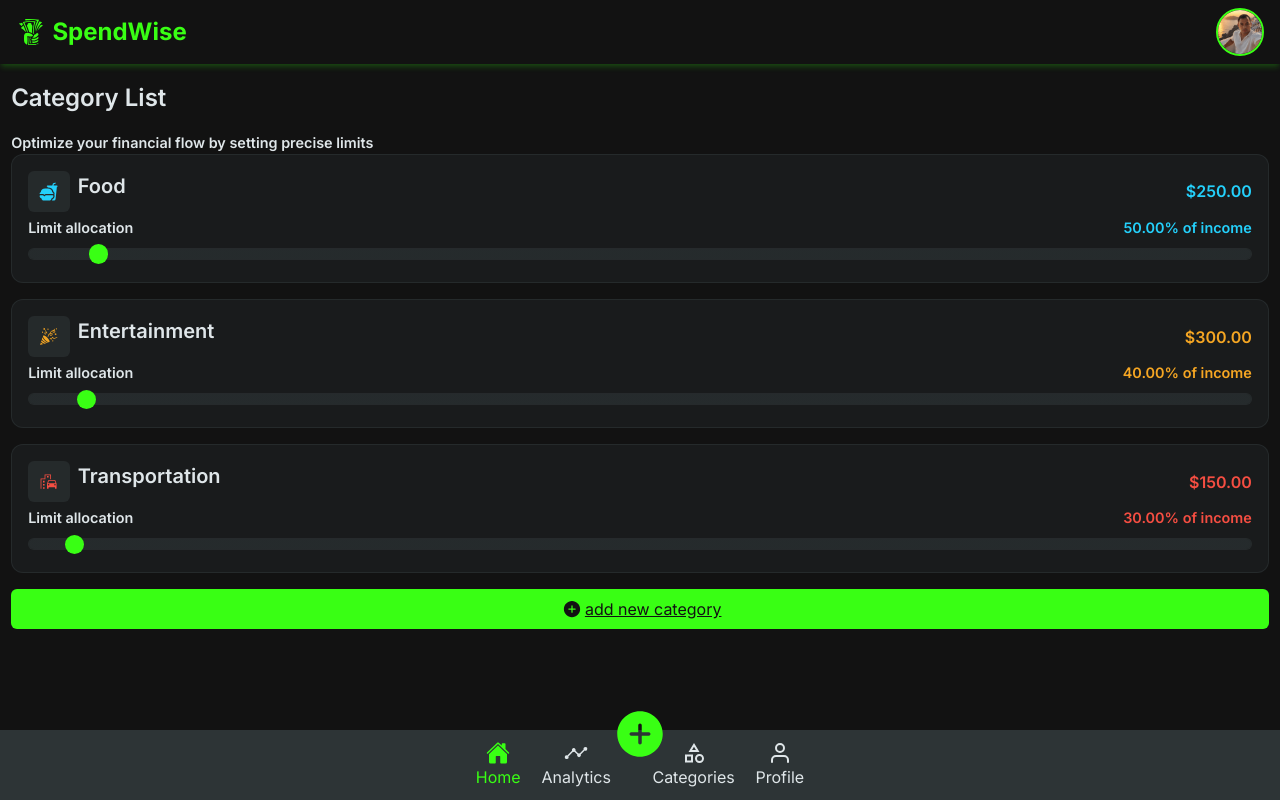
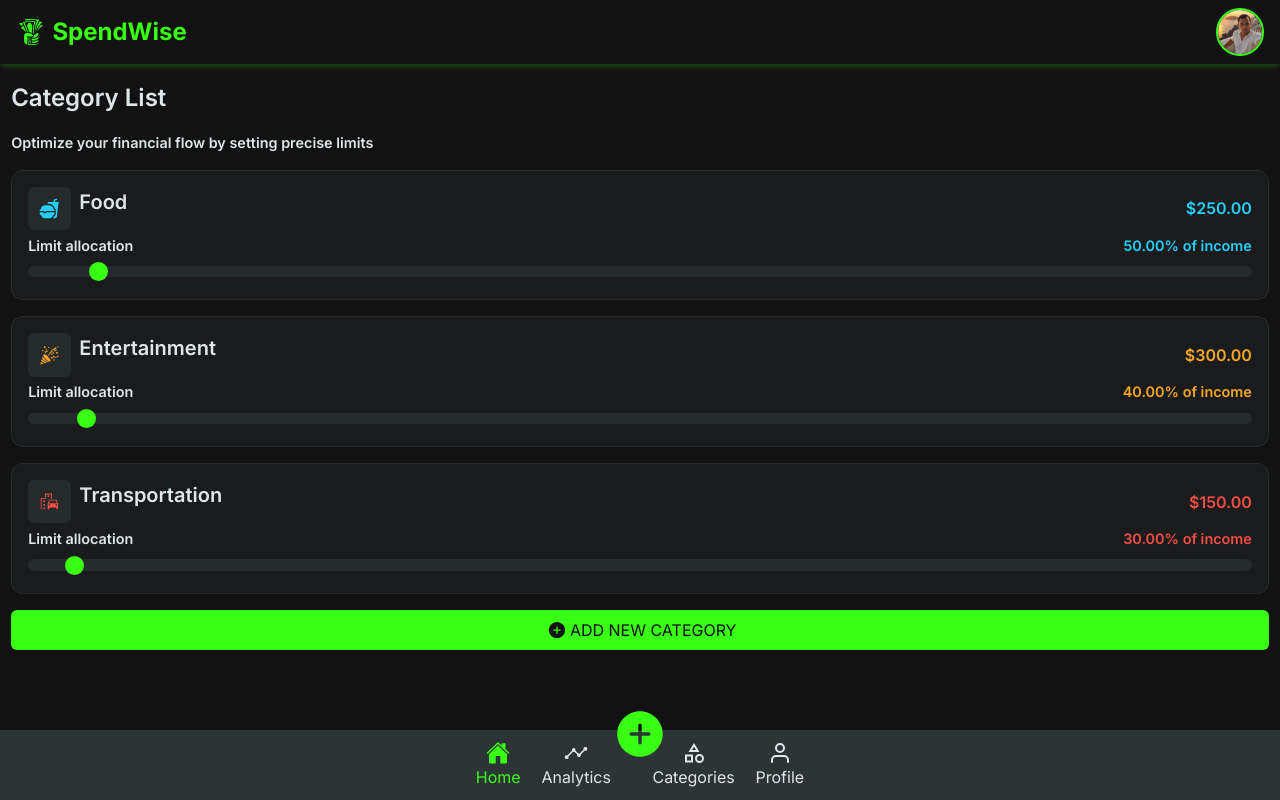
Before and after one commit to Andriamahay11master/SpendWise, a React (Vite) app: page /listCategories in a window 1280 px wide. Built offline with nearby package versions, Linux system fonts and the light colour scheme.

Commit message:
finalization styling page list category

```diff
--- a/src/styles/components/category.scss
+++ b/src/styles/components/category.scss
@@ -29,7 +29,19 @@
     border-radius: $border-radius-sm;
     background-color: rgba($dark, 0.6);
     svg {
-      font-size: 1.2rem;
+      font-size: 1.3rem;
     }
   }
 }
+
+//page list categories
+.category-list-block {
+  padding-bottom: 3rem;
+  .category-list {
+    margin-top: 1rem;
+  }
+  .btn-primary {
+    text-transform: uppercase;
+    text-decoration: none;
+  }
+}
```
